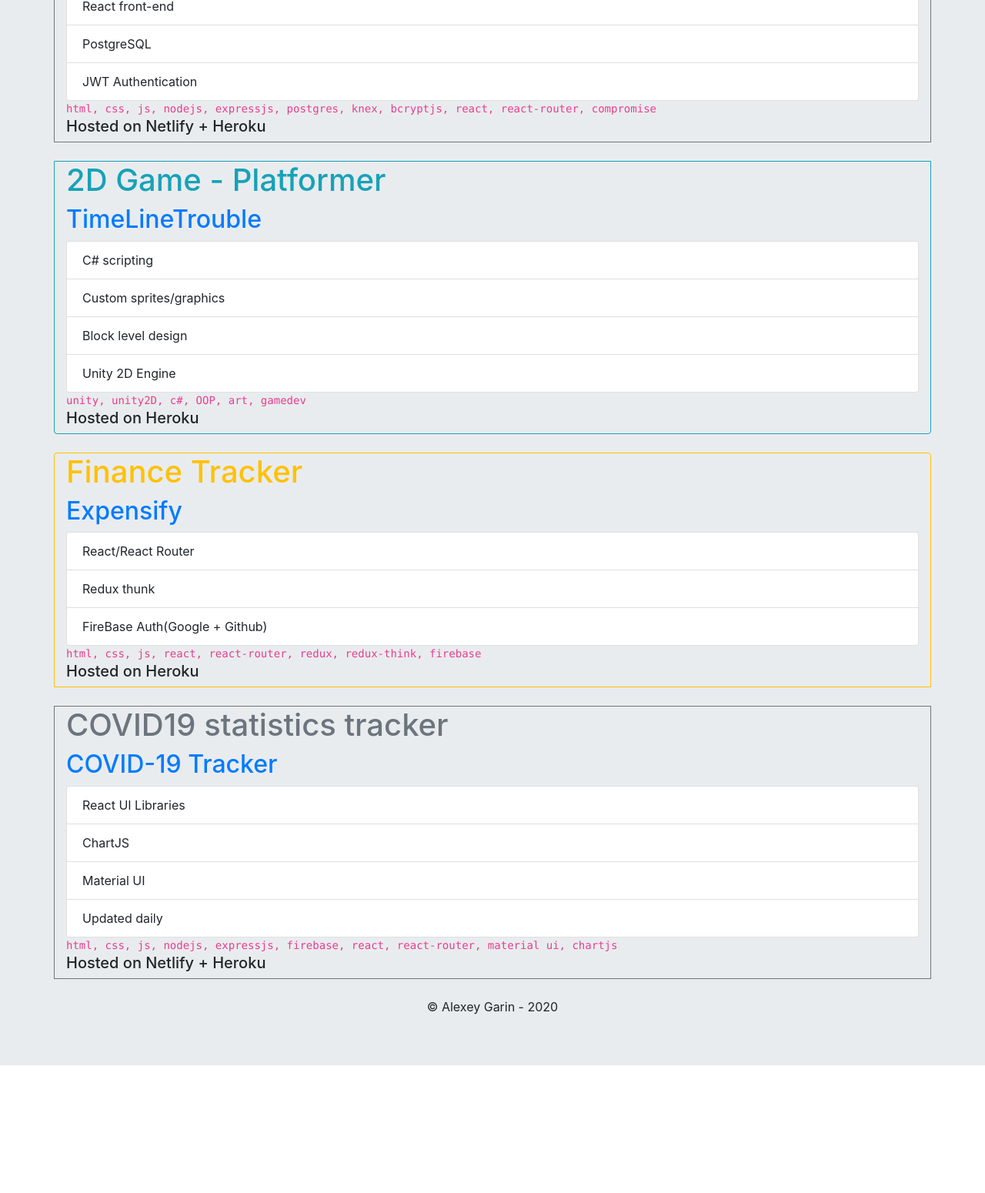
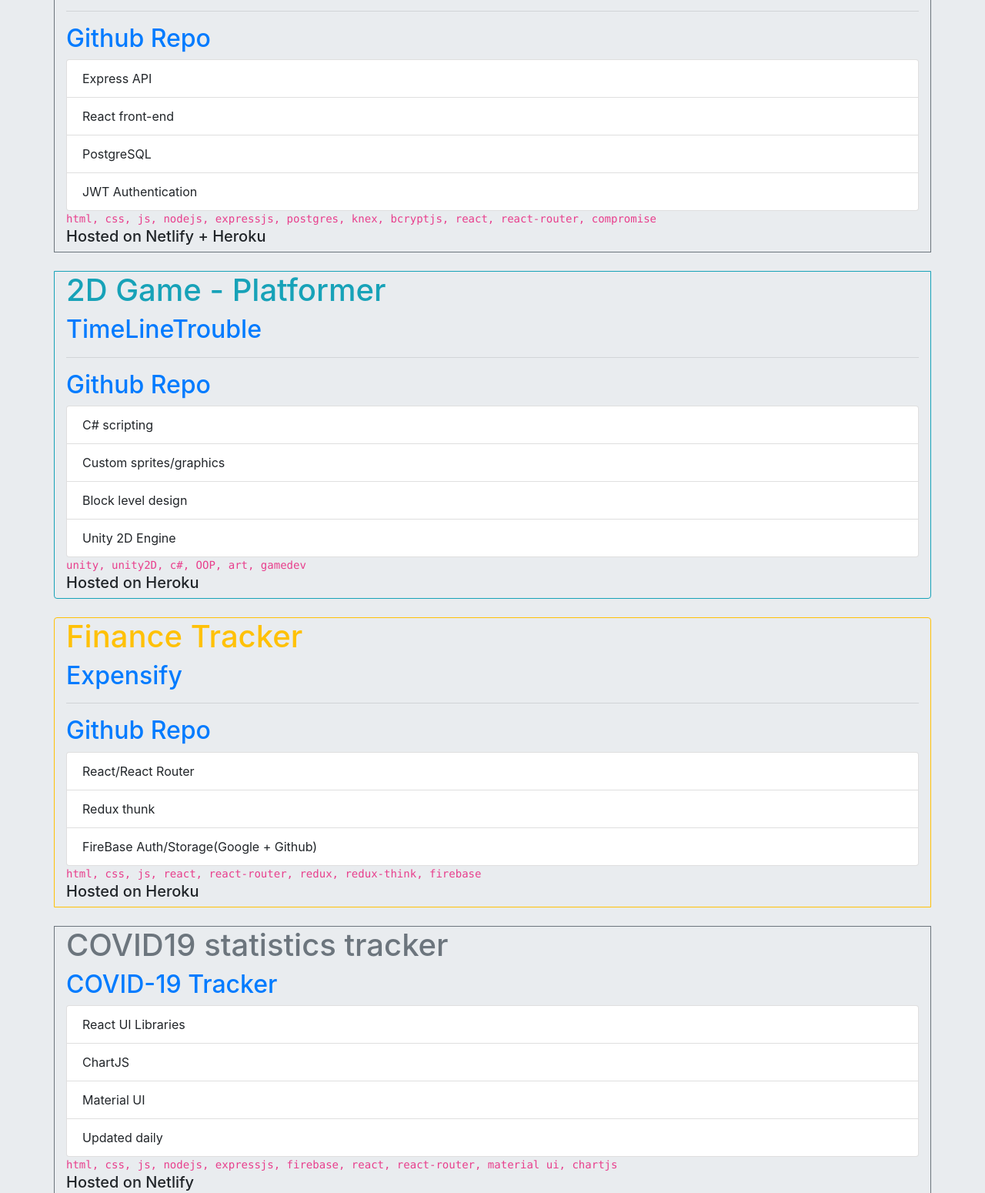
Before and after one commit to lxg1992/lxg1992.github.io, a plain HTML site: page index.html in a window 1280 px wide. Shown: the part 765-2315 px from the top of the page at 77% size. Before the commit the page ends 2181 px from the top, so only its background shows below. Drawn offline with nearby package versions, Linux system fonts and the light colour scheme.

Commit message:
Modified index.html to show Github repos associated with the projects

```diff
--- a/index.html
+++ b/index.html
@@ -18,9 +18,9 @@
         <div class="container border border-warning rounded-top">
           <h1 class="text-warning">Smart To-Do List</h1>
           <h2>
-                        <a href="http://secret-journey-34432.herokuapp.com/"
-                            >TADA</a
-                        >
+            <a href="http://secret-journey-34432.herokuapp.com/">TADA</a>
+            <hr />
+            <a href="https://github.com/duncan-mann/Tada"> Github Repo</a>
           </h2>
           <ul class="list-group">
             <li class="list-group-item">jQuery and Vanilla JS</li>
@@ -39,9 +39,12 @@
             Classroom integrated question system
           </h1>
           <h2>
-                        <a
-                            href="https://hungry-varahamihira-549516.netlify.com/"
+            <a href="https://hungry-varahamihira-549516.netlify.com/"
               >InQuire</a
+            >
+            <hr />
+            <a href="https://github.com/lxg1992/LHL-Final-Client">
+              Github Repo</a
             >
           </h2>
           <ul class="list-group">
@@ -51,8 +54,8 @@
             <li class="list-group-item">JWT Authentication</li>
           </ul>
           <code
-                        >html, css, js, nodejs, expressjs, postgres, knex,
-                        bcryptjs, react, react-router, compromise</code
+            >html, css, js, nodejs, expressjs, postgres, knex, bcryptjs, react,
+            react-router, compromise</code
           >
           <h5>Hosted on Netlify + Heroku</h5>
         </div>
@@ -61,9 +64,12 @@
         <div class="container border border-info rounded-bottom">
           <h1 class="text-info">2D Game - Platformer</h1>
           <h2>
-                        <a
-                            href="http://unity-games-webgl.herokuapp.com/timelinetrouble/"
+            <a href="http://unity-games-webgl.herokuapp.com/timelinetrouble/"
               >TimeLineTrouble</a
+            >
+            <hr />
+            <a href="https://github.com/lxg1992/TimelineTrouble">
+              Github Repo</a
             >
           </h2>
           <ul class="list-group">
@@ -81,15 +87,15 @@
         <div class="container border border-warning rounded-top">
           <h1 class="text-warning">Finance Tracker</h1>
           <h2>
-                        <a href="https://react-finance-tracker.herokuapp.com/"
-                            >Expensify</a
-                        >
+            <a href="https://react-finance-tracker.herokuapp.com/">Expensify</a>
+            <hr />
+            <a href="https://github.com/lxg1992/Expensify"> Github Repo</a>
           </h2>
           <ul class="list-group">
             <li class="list-group-item">React/React Router</li>
             <li class="list-group-item">Redux thunk</li>
             <li class="list-group-item">
-                            FireBase Auth(Google + Github)
+              FireBase Auth/Storage(Google + Github)
             </li>
           </ul>
           <code
@@ -106,8 +112,7 @@
             COVID19 statistics tracker
           </h1>
           <h2>
-                        <a
-                            href="https://corona-virus-react-tracker.netlify.app/"
+            <a href="https://corona-virus-react-tracker.netlify.app/"
               >COVID-19 Tracker</a
             >
           </h2>
@@ -118,10 +123,10 @@
             <li class="list-group-item">Updated daily</li>
           </ul>
           <code
-                        >html, css, js, nodejs, expressjs, firebase, react,
-                        react-router, material ui, chartjs</code
+            >html, css, js, nodejs, expressjs, firebase, react, react-router,
+            material ui, chartjs</code
           >
-                    <h5>Hosted on Netlify + Heroku</h5>
+          <h5>Hosted on Netlify</h5>
         </div>
 
         <br />
```
Lines whose indentation alone changed are shown as unchanged.
